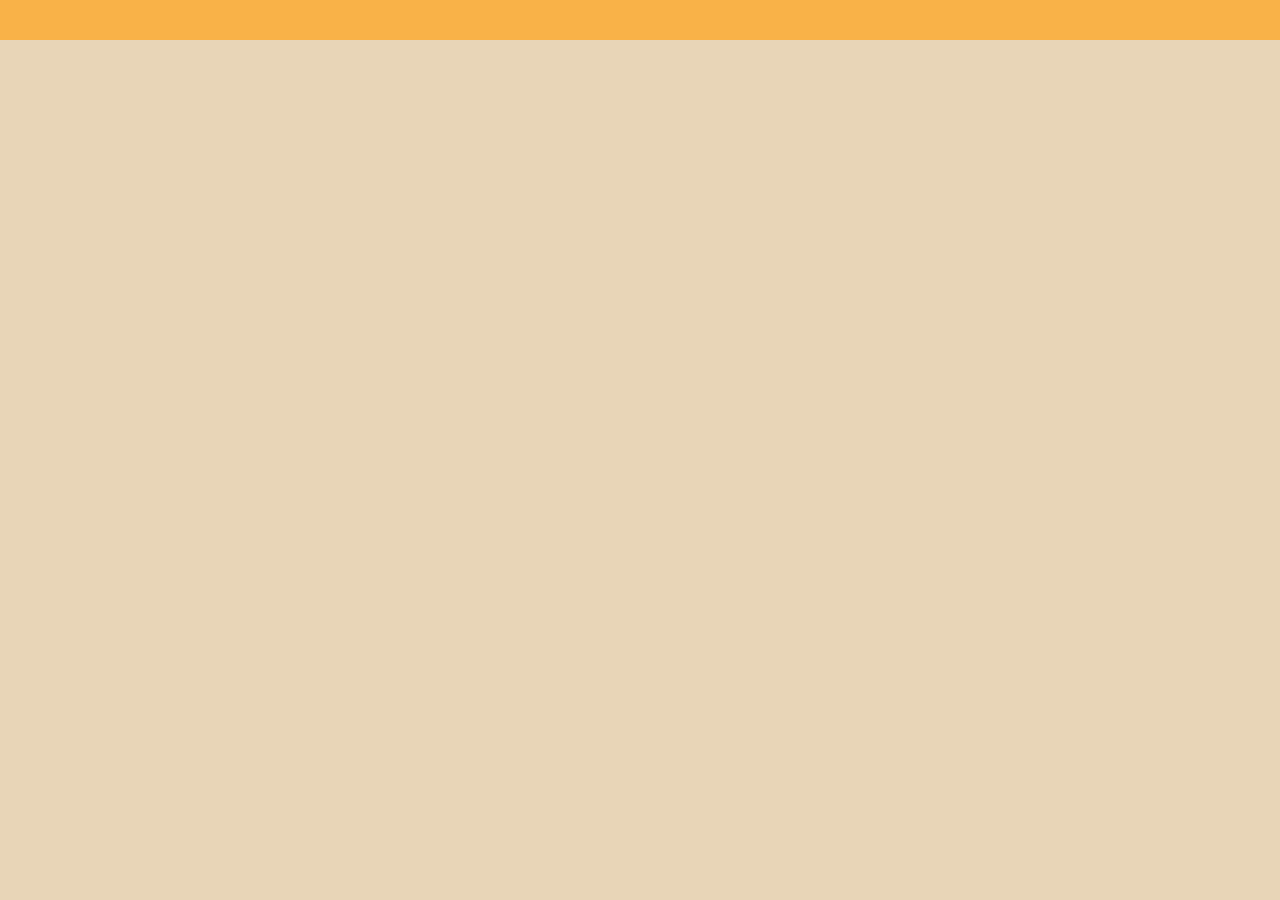
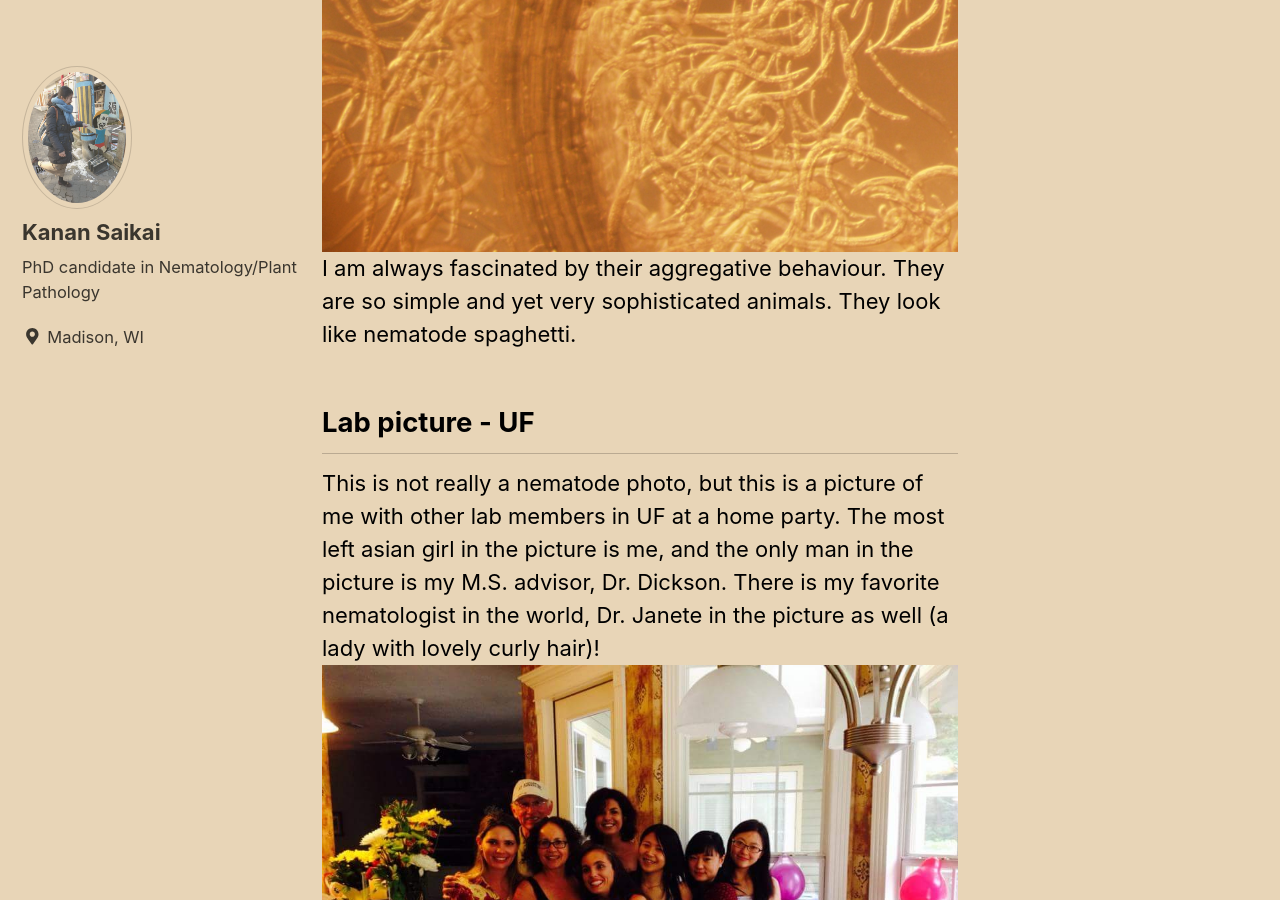
Before and after one commit to ksaikai/ksaikai.github.io, a Jekyll site: the page built from _pages/photos.md, in a window 1280 px wide and 900 px high, scrolled down 3027 px. Built offline with Jekyll 4.4.1, drawn with Linux system fonts in a browser that asks for light colours; cached includes are drawn as plain includes; nearby versions of some CDN libraries; before the commit the page ends 3068 px from its top, so only the background shows below that.

Commit message:
Update photos.md

```diff
--- a/_pages/photos.md
+++ b/_pages/photos.md
@@ -20,3 +23,9 @@ Photocredit. Dr. Ann E. MacGuidwin
 ![](../nema_aggregation2.jpg)
 I am always fascinated by their aggregative behaviour. They are so simple and yet very sophisticated animals.
 They look like nematode spaghetti.
+
+## Lab picture - UF
+This is not really a nematode photo, but this is a picture of me with other lab members in UF at a home party.
+The most left asian girl in the picture is me, and the only man in the picture is my M.S. advisor, Dr. Dickson.
+There is my favorite nematologist in the world, Dr. Janete in the picture as well (a lady with lovely curly hair)!
+![](../FL_lab.jpg)
```
Also changed, not shown: other parts of _pages/photos.md (+3 -0 lines).
